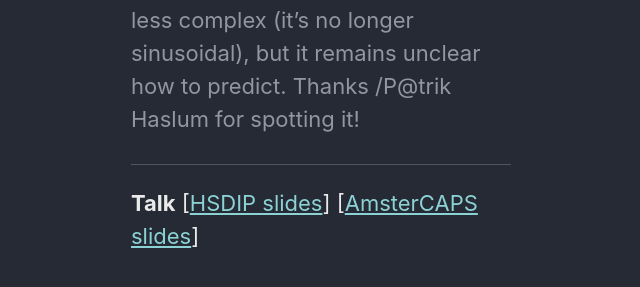
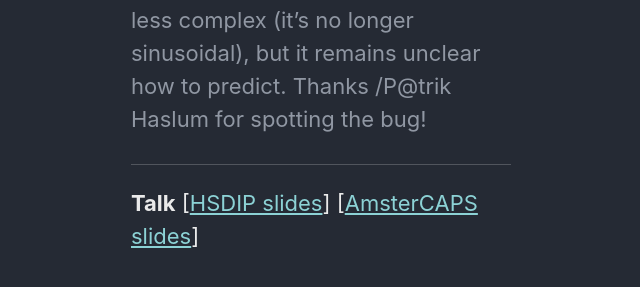
Before and after one commit to schmlz/schmlz.github.io, a Jekyll site: the page built from _posts/2025-09-02-spectral-graph-theory.markdown, in a window 1280 px wide and 900 px high, scrolled down 1054 px. Shown: the part 517-804 px from the top of the window, without its empty margins (319-959 px from the left). Built offline with Jekyll 4.4.1, drawn with Linux system fonts in a browser that asks for light colours; cached includes are drawn as plain includes; some of the changed text lies outside the part shown.

Commit message:
slightly better english

```diff
--- a/_posts/2025-09-02-spectral-graph-theory.markdown
+++ b/_posts/2025-09-02-spectral-graph-theory.markdown
@@ -22,7 +22,7 @@ Spectral graph theory considers the matrices associated with graphs and studies
 This paper was accepted at the [HSDIP 2025](https://icaps25.icaps-conference.org/program/workshops/hsdip/) workshop!
 {: style="color: #9097a3"}
 
-**Corrigendum:** the heuristic error on path graphs (fig. 5) is wrong in v1 and has been fixed in v2. Due to numeric issues, we were not selecting the smallest eigenvector but a close-to-smallest one, which does not describe a descending heuristic. The correct error curve is less complex (it's no longer sinusoidal), but it remains unclear how to predict. Thanks /P@trik Haslum for spotting it!
+**Corrigendum:** the heuristic error on path graphs (fig. 5) is wrong in v1 and has been fixed in v2. Due to numeric issues, we were not selecting the smallest eigenvector but a close-to-smallest one, which does not describe a descending heuristic. The correct error curve is less complex (it's no longer sinusoidal), but it remains unclear how to predict. Thanks /P@trik Haslum for spotting the bug!
 {: style="color: #9097a3"}
 
 ----
```
